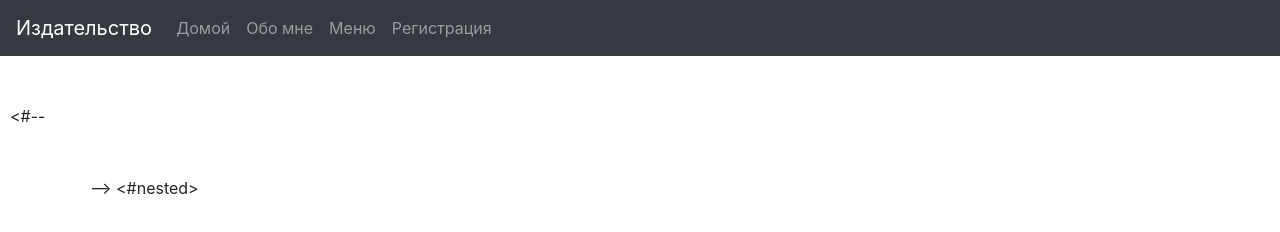
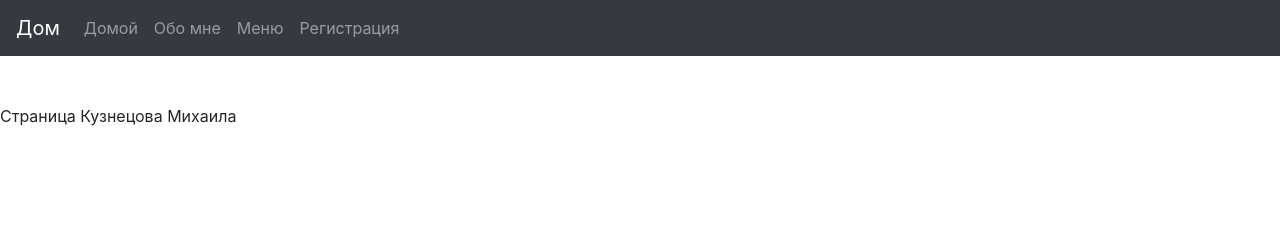
Before and after one commit to Karambasss/Karambasss.github.io, a plain HTML site: page index.html in a window 1280 px wide. Drawn offline with nearby package versions, Linux system fonts and the light colour scheme.

Commit message:
Update index.html

```diff
--- a/index.html
+++ b/index.html
@@ -12,7 +12,7 @@
     <body>
     <div>
         <nav class="navbar navbar-expand-lg navbar navbar-dark bg-dark">
-    <a class="navbar-brand" href="/" >Издательство</a>
+    <a class="navbar-brand" href="/" >Дом</a>
     <button class="navbar-toggler" type="button" data-toggle="collapse" data-target="#navbarSupportedContent" aria-controls="navbarSupportedContent" aria-expanded="false" aria-label="Toggle navigation">
         <span class="navbar-toggler-icon"></span>
     </button>
@@ -34,12 +34,12 @@
         </ul>
     </div>
 </nav>
-        <div class="mt-5" style="margin-left: 10px"> <#--<div class="container mt-5">-->
-        <#nested>
+        <div class="mt-5" style="margin-left: 10px">
         </div>
         <script src="https://code.jquery.com/jquery-3.3.1.slim.min.js" integrity="sha384-q8i/X+965DzO0rT7abK41JStQIAqVgRVzpbzo5smXKp4YfRvH+8abtTE1Pi6jizo" crossorigin="anonymous"></script>
         <script src="https://cdnjs.cloudflare.com/ajax/libs/popper.js/1.14.3/umd/popper.min.js" integrity="sha384-ZMP7rVo3mIykV+2+9J3UJ46jBk0WLaUAdn689aCwoqbBJiSnjAK/l8WvCWPIPm49" crossorigin="anonymous"></script>
         <script src="https://stackpath.bootstrapcdn.com/bootstrap/4.1.3/js/bootstrap.min.js" integrity="sha384-ChfqqxuZUCnJSK3+MXmPNIyE6ZbWh2IMqE241rYiqJxyMiZ6OW/JmZQ5stwEULTy" crossorigin="anonymous"></script>
     </div>
+        <p> Страница Кузнецова Михаила</p>
     </body>
     </html>
```
